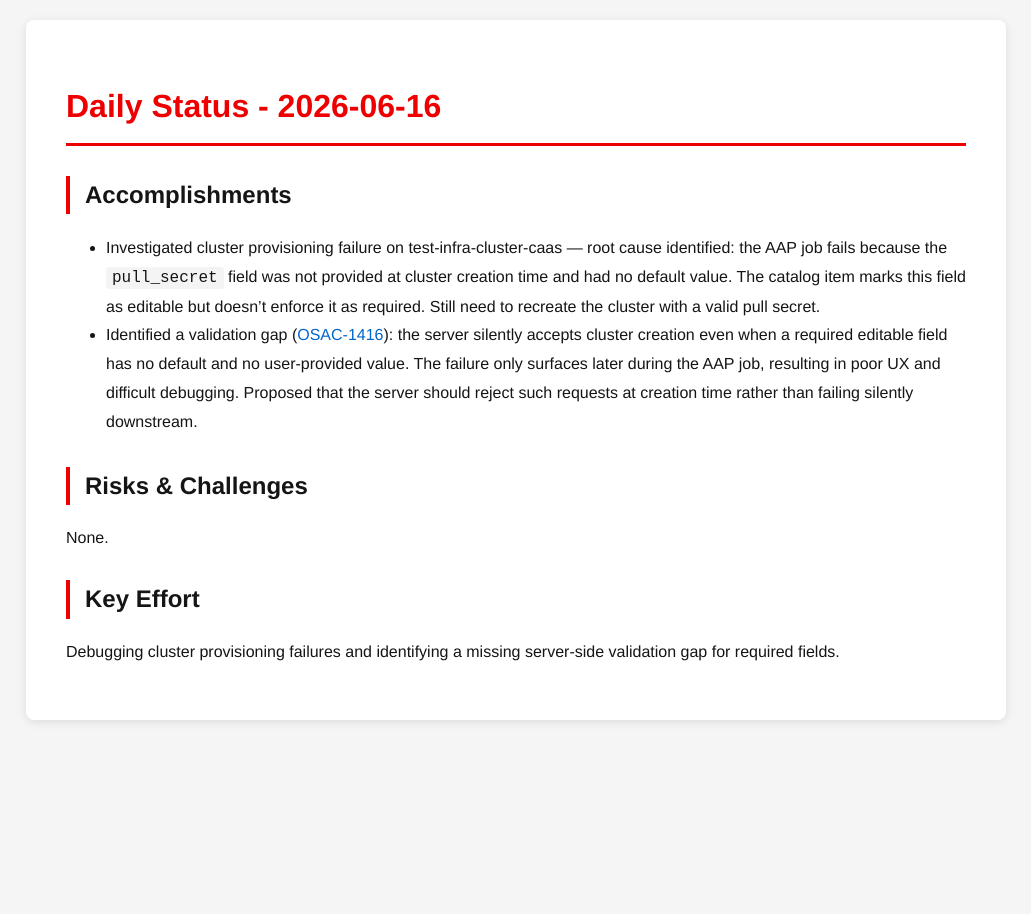
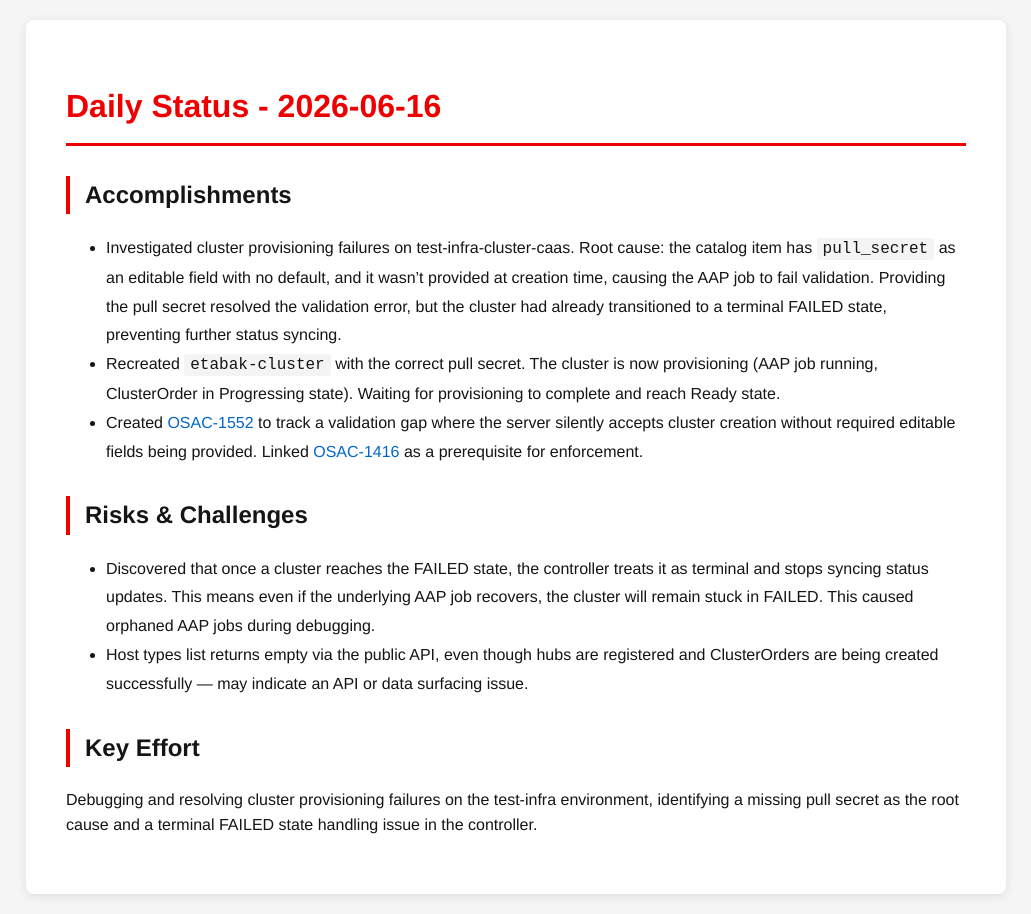
Before and after one commit to tzvatot/daily-status, a Jekyll site: the page built from 2026-06-16.md, in a window 1280 px wide. Shown: the whole page, without its empty margins (124-1155 px from the left). Built offline with Jekyll 4.4.1, drawn with Linux system fonts in a browser that asks for light colours.

Commit message:
Daily status update - 2026-06-16

```diff
--- a/2026-06-16.md
+++ b/2026-06-16.md
@@ -7,11 +7,13 @@ date: 2026-06-16
 # Daily Status - 2026-06-16
 
 ## Accomplishments
-- Investigated cluster provisioning failure on test-infra-cluster-caas — root cause identified: the AAP job fails because the `pull_secret` field was not provided at cluster creation time and had no default value. The catalog item marks this field as editable but doesn't enforce it as required. Still need to recreate the cluster with a valid pull secret.
-- Identified a validation gap ([OSAC-1416](https://redhat.atlassian.net/browse/OSAC-1416)): the server silently accepts cluster creation even when a required editable field has no default and no user-provided value. The failure only surfaces later during the AAP job, resulting in poor UX and difficult debugging. Proposed that the server should reject such requests at creation time rather than failing silently downstream.
+- Investigated cluster provisioning failures on test-infra-cluster-caas. Root cause: the catalog item has `pull_secret` as an editable field with no default, and it wasn't provided at creation time, causing the AAP job to fail validation. Providing the pull secret resolved the validation error, but the cluster had already transitioned to a terminal FAILED state, preventing further status syncing.
+- Recreated `etabak-cluster` with the correct pull secret. The cluster is now provisioning (AAP job running, ClusterOrder in Progressing state). Waiting for provisioning to complete and reach Ready state.
+- Created [OSAC-1552](https://redhat.atlassian.net/browse/OSAC-1552) to track a validation gap where the server silently accepts cluster creation without required editable fields being provided. Linked [OSAC-1416](https://redhat.atlassian.net/browse/OSAC-1416) as a prerequisite for enforcement.
 
 ## Risks & Challenges
-None.
+- Discovered that once a cluster reaches the FAILED state, the controller treats it as terminal and stops syncing status updates. This means even if the underlying AAP job recovers, the cluster will remain stuck in FAILED. This caused orphaned AAP jobs during debugging.
+- Host types list returns empty via the public API, even though hubs are registered and ClusterOrders are being created successfully — may indicate an API or data surfacing issue.
 
 ## Key Effort
-Debugging cluster provisioning failures and identifying a missing server-side validation gap for required fields.
+Debugging and resolving cluster provisioning failures on the test-infra environment, identifying a missing pull secret as the root cause and a terminal FAILED state handling issue in the controller.
```
